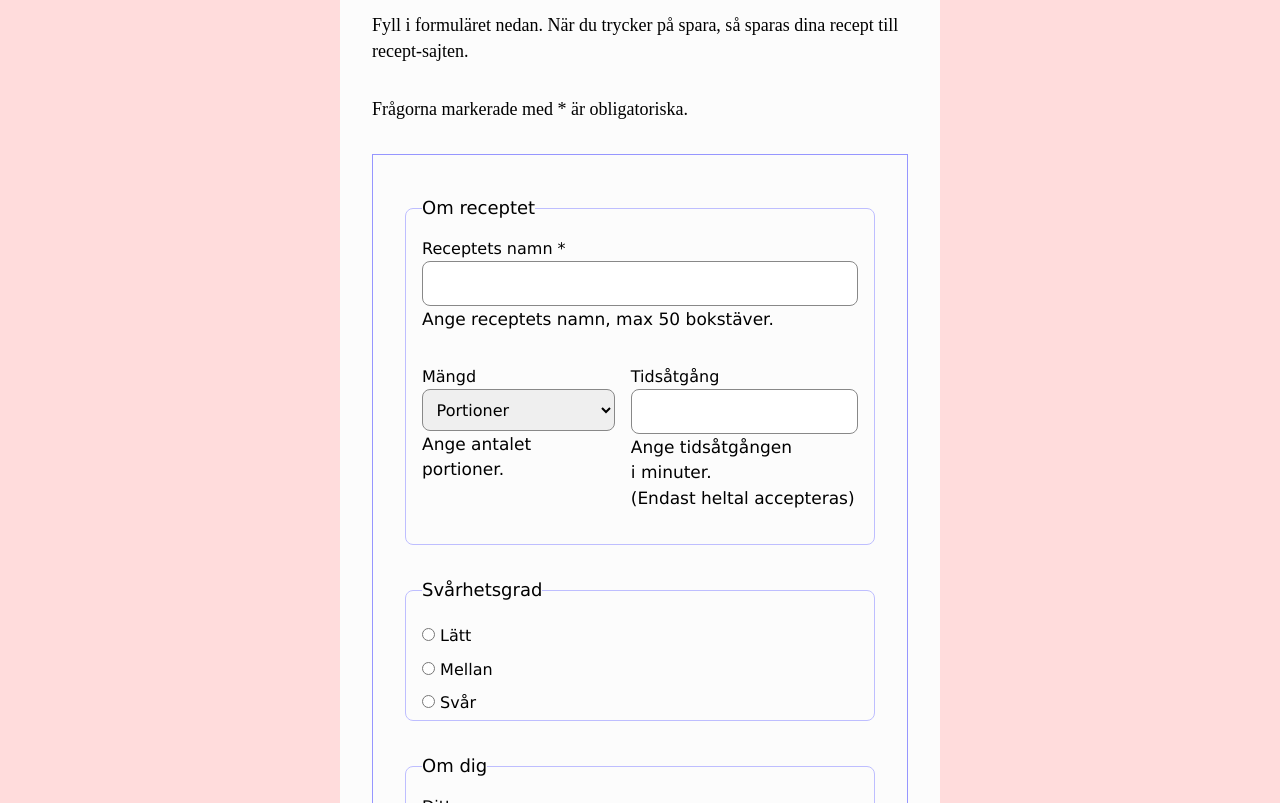
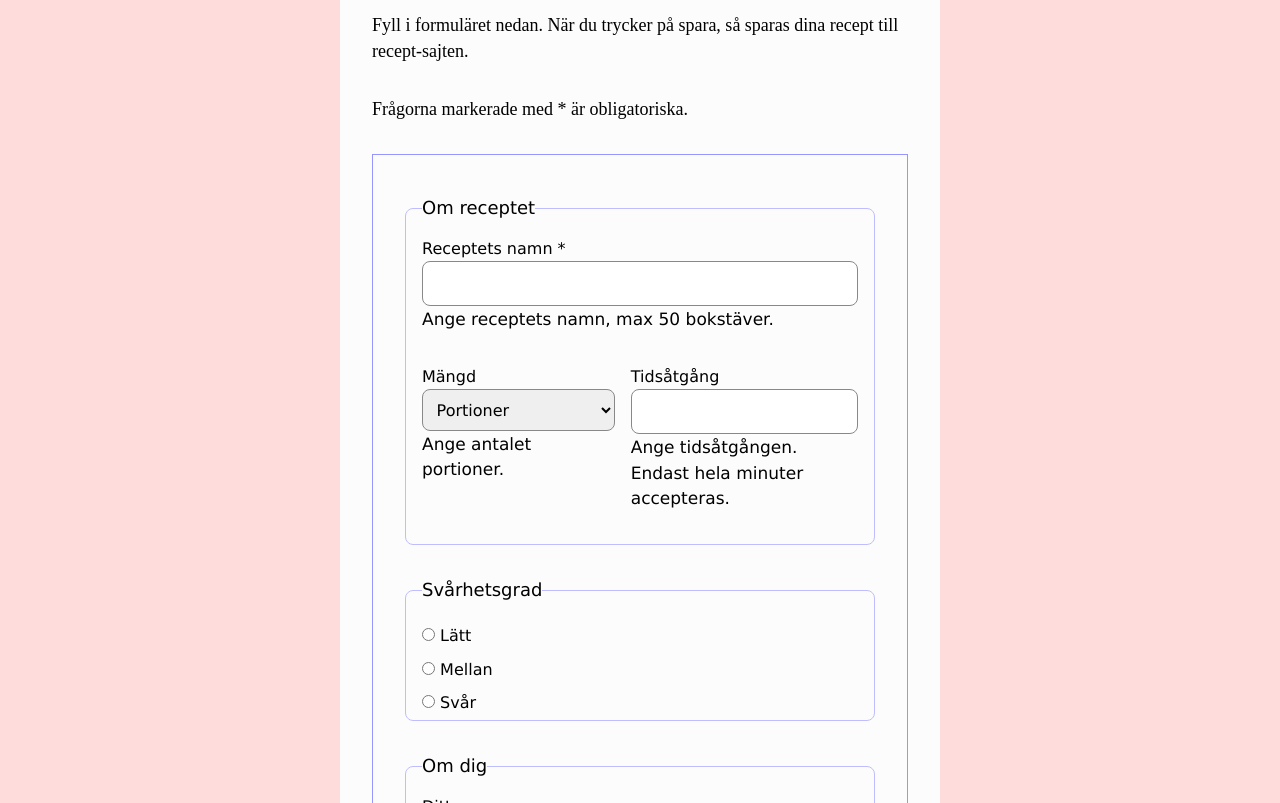
Before and after one commit to AnnaKarinRonnegard/ReceptSajt, a plain HTML site: page ReceptForm/index.html in a window 1280 px wide. Shown: the part 297-1100 px from the top of the page. Drawn offline with Linux system fonts and the light colour scheme.

Commit message:
Ökad bredd formulär samt ny text på item-group

```diff
--- a/ReceptForm/index.html
+++ b/ReceptForm/index.html
@@ -53,8 +53,8 @@
                             <label for="time-id">Tidsåtgång</label>
                             <input type="number" inputmode="numeric" id="time-id" name="time"
                                 aria-describedby="time-help">
-                            <p id="time-help">Ange tidsåtgången i minuter.</p>
-                            <p>(Endast heltal accepteras)</p>
+                            <p id="time-help">Ange tidsåtgången.</p>
+                            <p>Endast hela minuter accepteras.</p>
                         </div>
                     </div>
 
```
